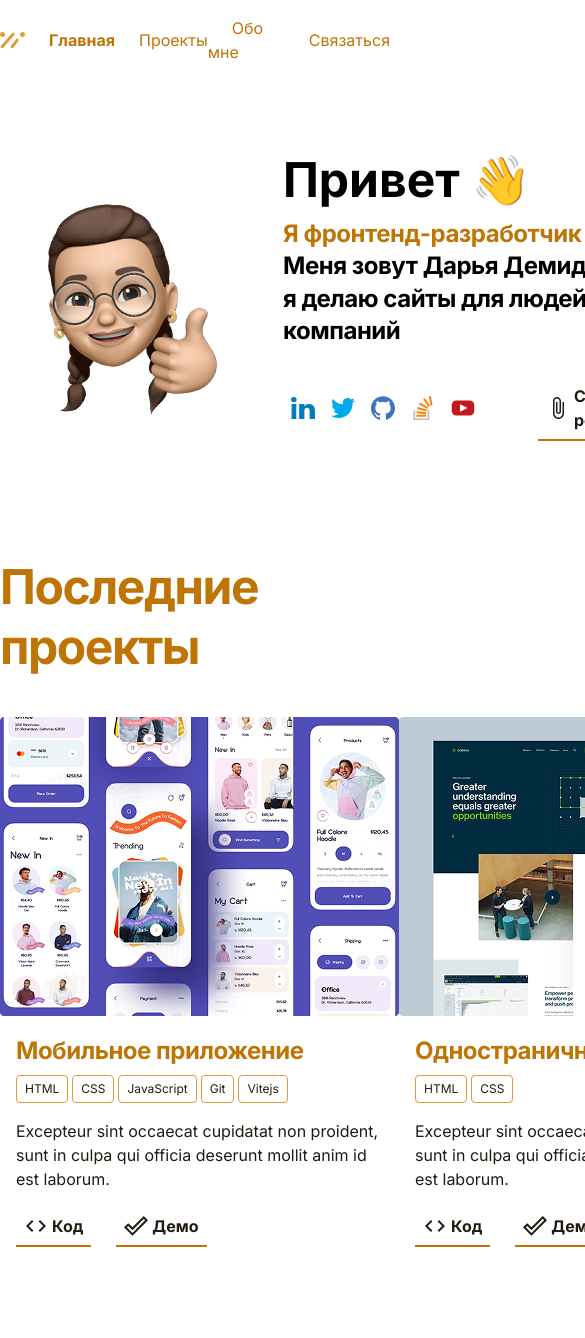
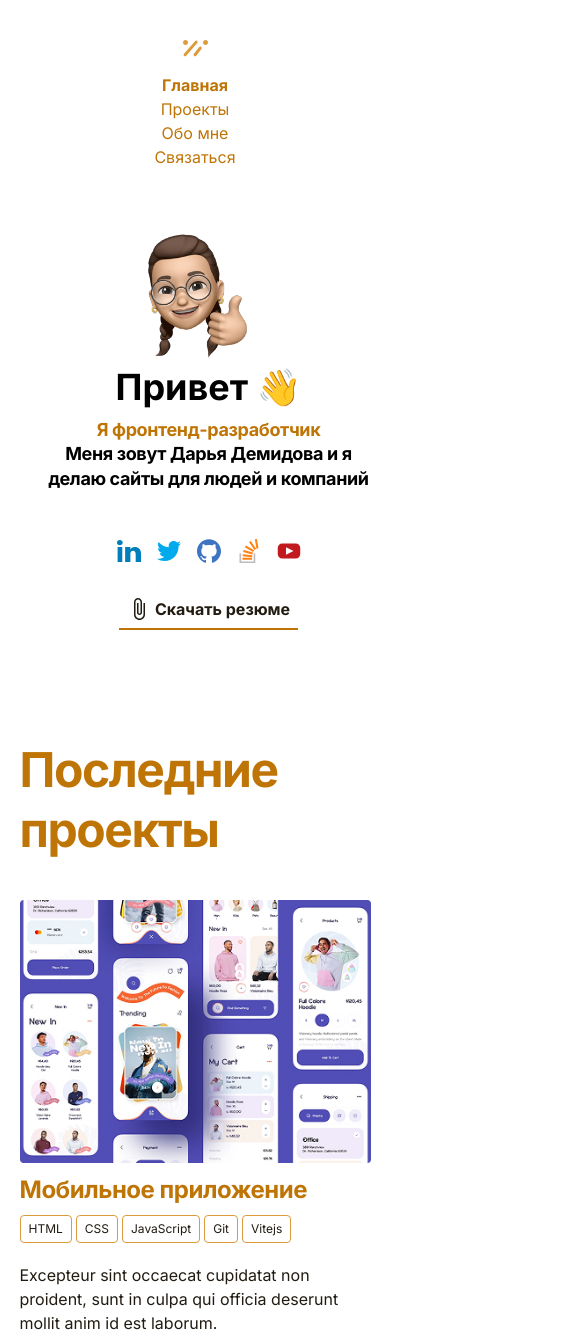
Before and after one commit to dariaSDemidova/my-portfolio, a plain HTML site: page index.html in a window 390 px wide. Shown: the top 1338 px of the page, 585 px wide, since content can reach past the window. Drawn offline with Linux system fonts and the light colour scheme.

Commit message:
feat: add adaptive

```diff
--- a/css/style.css
+++ b/css/style.css
@@ -7,6 +7,7 @@
 }
 
 .navbar {
+    padding-top: 40px;
     display: flex;
     align-items: center;
     justify-content: space-between;
@@ -113,6 +114,10 @@
     margin-bottom: 40px;
 }
 
+.card-image {
+    max-width: 100%;
+}
+
 .card-text-wrapper {
     padding: 16px;
 }
@@ -155,6 +160,7 @@
     border: 1px solid #dd9c3c;
     border-radius: 4px;
     margin-right: 4px;
+    margin-bottom: 4px;
 }
 
 .card-buttons {
@@ -248,7 +254,15 @@
 }
 
 .feedback {
+    position: relative;
     padding: 80px 0 160px;
+}
+
+.feedback-hand {
+    position: absolute;
+    right: 0;
+    top: 20%;
+    width: 25%;
 }
 
 .input-group {
@@ -272,7 +286,7 @@
 .input {
     border: 3px solid #e0dedc;
     border-radius: 4px;
-    width: 435px;
+    width: 100%;
     height: 56px;
 }
 
@@ -304,3 +318,107 @@
     display: flex;
     justify-content: flex-end;
 }
+
+@media(max-width: 1024px) {
+    .container {
+        max-width: 760px;
+    }
+
+    .card {
+        max-width: 350px;
+    }
+}
+
+@media(max-width: 790px) {
+    .container {
+        max-width: 576px;
+    }
+
+    .header-photo {
+        max-width: 150px;
+    }
+
+    .header-strong {
+        font-size: 36px;
+    }
+
+    .header-heading {
+        font-size: 18px;
+    }
+
+    .cv-download {
+        margin-left: 15px;
+    }
+
+    .card {
+        max-width: 45%;
+    }
+
+    .card-text-wrapper {
+        padding: 8px 0;
+    }
+
+    .developer {
+        flex-direction: column;
+    }
+
+    .developer-photo {
+        width: 100%;
+        height: 350px;
+        margin-bottom: 30px;
+    }
+
+    .developer-about {
+        margin-left: 0;
+        padding-left: 20px;
+    }
+
+    .feedback-hand {
+        display: none;
+    }
+}
+
+@media(max-width: 600px) {
+    .container {
+        max-width: 90%;
+    }
+
+    .navbar,
+    .cards,
+    .header-links {
+        flex-direction: column;
+    }
+
+    .header {
+        padding-top: 30px;
+        flex-direction: column;
+        text-align: center;
+    }
+
+    .cv-download {
+        margin-left: 0;
+    }
+
+    .card {
+        max-width: 100%;
+    }
+
+    .tags {
+        flex-wrap: wrap;
+    }
+}
+
+@media(max-width: 480px) {
+    .form-container {
+        width: 90%;
+    }
+
+    .nav-list {
+        flex-direction: column;
+    }
+
+    .nav-link {
+        margin-left: 0;
+        margin-bottom: 10px;
+    }
+}
--- a/index.html
+++ b/index.html
@@ -17,15 +17,15 @@
         <img src="images/logo.svg" alt="logo">
         <nav class="navigation">
             <ul class="nav-list">
-                <li class="nav-item"><a href="#" class="nav-link active">Главная</a></li>
-                <li class="nav-item"><a href="#" class="nav-link">Проекты</a></li>
-                <li class="nav-item"><a href="#" class="nav-link">Обо мне</a></li>
-                <li class="nav-item"><a href="#" class="nav-link">Связаться</a></li>
+                <li class="nav-item"><a href="#main" class="nav-link active">Главная</a></li>
+                <li class="nav-item"><a href="#portfolio" class="nav-link">Проекты</a></li>
+                <li class="nav-item"><a href="#developer" class="nav-link">Обо мне</a></li>
+                <li class="nav-item"><a href="#feedback" class="nav-link">Связаться</a></li>
             </ul>
         </nav>
     </div>
 
-    <header class="header container">
+    <header class="header container" id="main">
         <img src="images/avatar.png" alt="Дарья Демидова" class="header-photo">
         <div class="header-text">
             <strong class="header-strong">Привет 👋</strong>
@@ -70,7 +70,7 @@
         </div>
     </header>
 
-    <section class="portfolio">
+    <section class="portfolio" id="portfolio">
         <div class="container">
             <h2 class="section-heading">Последние проекты</h2>
             <div class="cards">
@@ -131,7 +131,7 @@
         </div>
     </section>
 
-    <section class="developer container">
+    <section class="developer container" id="developer">
         <img src="images/developer-photo.jpg" alt="Дарья Демидова" class="developer-photo">
         <div class="developer-about">
             <span class="developer-hello">Рада вас видеть</span>
@@ -146,7 +146,7 @@
         </div>
     </section>
 
-    <section class="skills container">
+    <section class="skills container" id="skills">
         <h2 class="skills-title">Работаю с разными языками и инструментами</h2>
         <ul class="tags">
             <li class="tags-item"><a href="#" class="tag">HTML</a></li>
@@ -160,7 +160,9 @@
         </ul>
     </section>
 
-    <section class="feedback form-container">
+    <section class="feedback" id="feedback">
+        <img src="images/hand.png" alt="hand" class="feedback-hand">
+        <div class="form-container">
             <h2 class="feedback-title">Готова обсудить проект...</h2>
             <form action="#" class="form">
                 <div class="input-group">
@@ -182,6 +184,7 @@
                     </button>
                 </div>
             </form>
+        </div>
     </section>
 </body>
 
```
Also changed, not shown: images/hand.png (added). Lines whose indentation alone changed are shown as unchanged.
